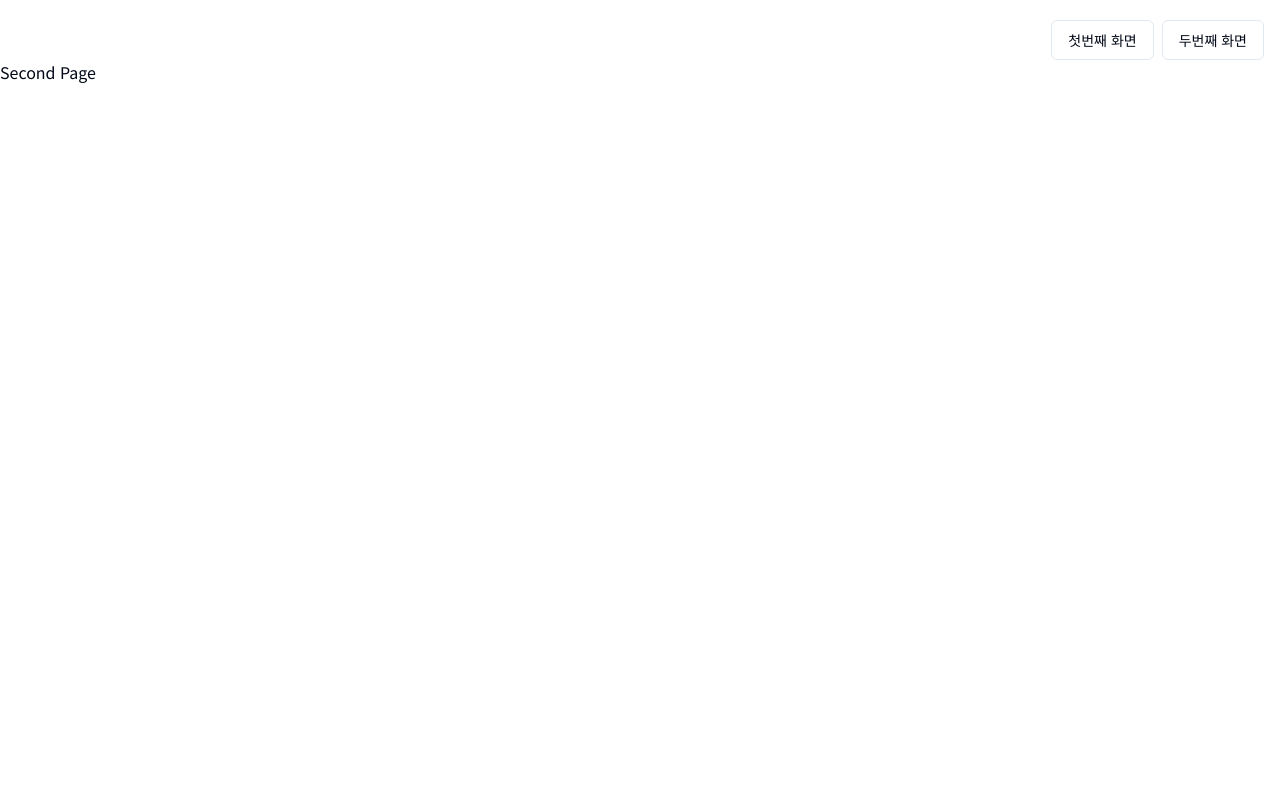
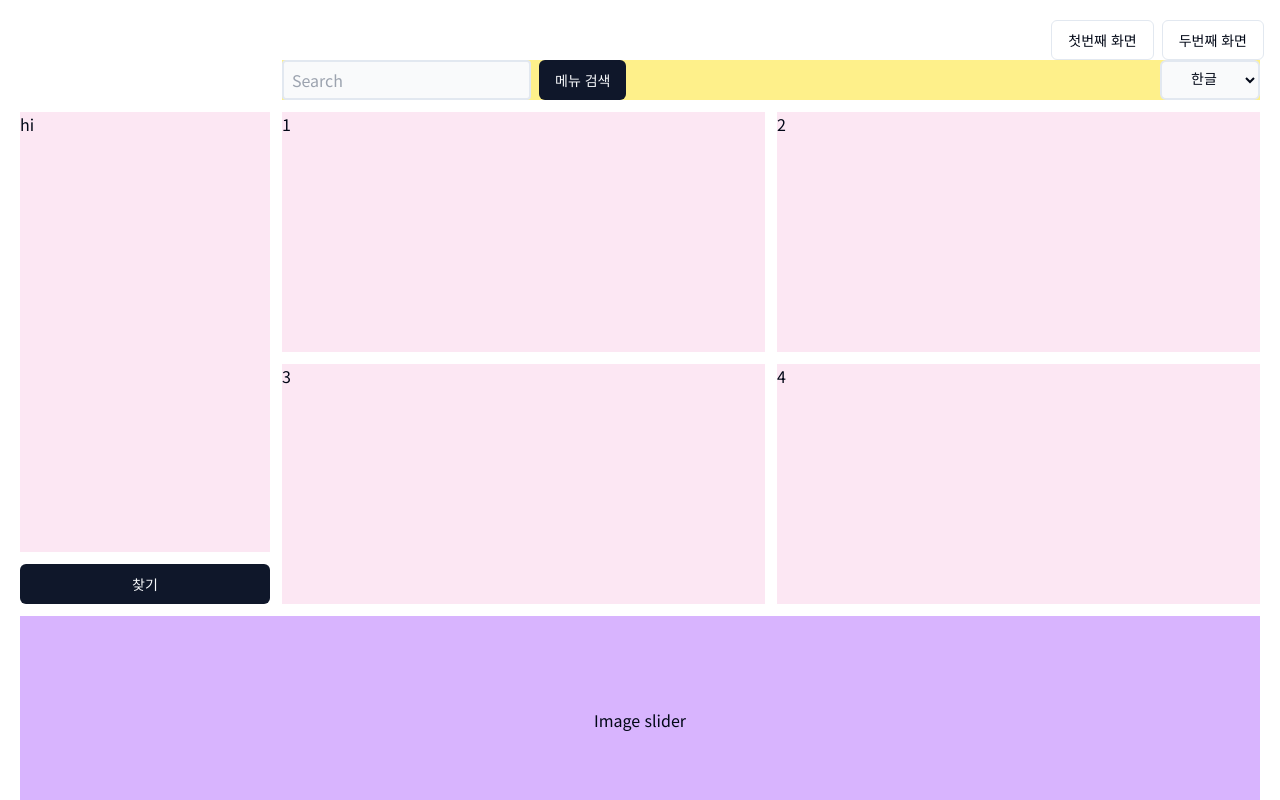
Before and after one commit to sprisao/SkPoc, a Next.js app: page /second in a window 1280 px wide. Shown: the top 800 px of the page. Built offline with nearby package versions, Linux system fonts and the light colour scheme.

Commit message:
두번째 화면 기본 레이아웃 구현

```diff
--- a/app/globals.css
+++ b/app/globals.css
@@ -16,7 +16,7 @@ input[type='number'] {
 
 
 /* {min-1024px, max-1920px} */
-.mainContainer{
+html{
   min-width: 1024px;
   max-width: 1920px;
 }
--- a/app/page.tsx
+++ b/app/page.tsx
@@ -475,7 +475,7 @@ export default async function Page() {
 
 
     return (
-        <div className="flex flex-col mainContainer px-3 space-y-5">
+        <div className="flex flex-col px-3 space-y-5">
 
             {/*고객상담관리 조회 Container*/}
             <SearchCustomerService/>
--- a/app/second/page.tsx
+++ b/app/second/page.tsx
@@ -1,7 +1,52 @@
+import InputBox from "@/app/components/ui/InputBox";
+import {Button} from "@/components/ui/button";
+import SelectBox from "@/app/components/ui/SelectBox";
+
 export default function SecondPage() {
     return (
-        <div>
-            <p>Second Page</p>
+        <div className="px-5">
+            <div className="grid grid-cols-[250px_auto] gap-3">
+                <div className="col-span-3 col-start-2 flex flex-row bg-yellow-200 justify-between">
+                    <div className="flex flex-row space-x-2">
+                        <InputBox
+                            className="rounded h-full"
+                            type="text"
+                            placeholder="Search"
+                        />
+                        <Button>
+                            메뉴 검색
+                        </Button>
+                    </div>
+                    <SelectBox
+                        className=" max-w-[100px] text-center px-2 h-10 rounded-md"
+                    >
+                        <option value="ko">한글</option>
+                        <option value="en">영문</option>
+                    </SelectBox>
+                </div>
+                <div className="col-span-1 flex flex-col space-y-3">
+                    <div className="bg-pink-100 grow">
+                        hi
+                    </div>
+                    <Button>
+                        찾기
+                    </Button>
+                </div>
+                <div className="col-span-3">
+                    <div className="grid grid-cols-2 gap-3">
+                        <div className="h-60 bg-pink-100">1</div>
+                        <div className="h-60 bg-pink-100">2</div>
+                        <div className="h-60 bg-pink-100">3</div>
+                        <div className="h-60 bg-pink-100">4</div>
+                    </div>
+                </div>
+                <div className="col-span-4 h-52 bg-purple-300 flex justify-center items-center">
+                    Image slider
+                </div>
+                <div className="col-span-4 h-52 bg-green-100 flex justify-center items-center">
+                    Accordian
+                </div>
+            </div>
         </div>
     )
 }
```
